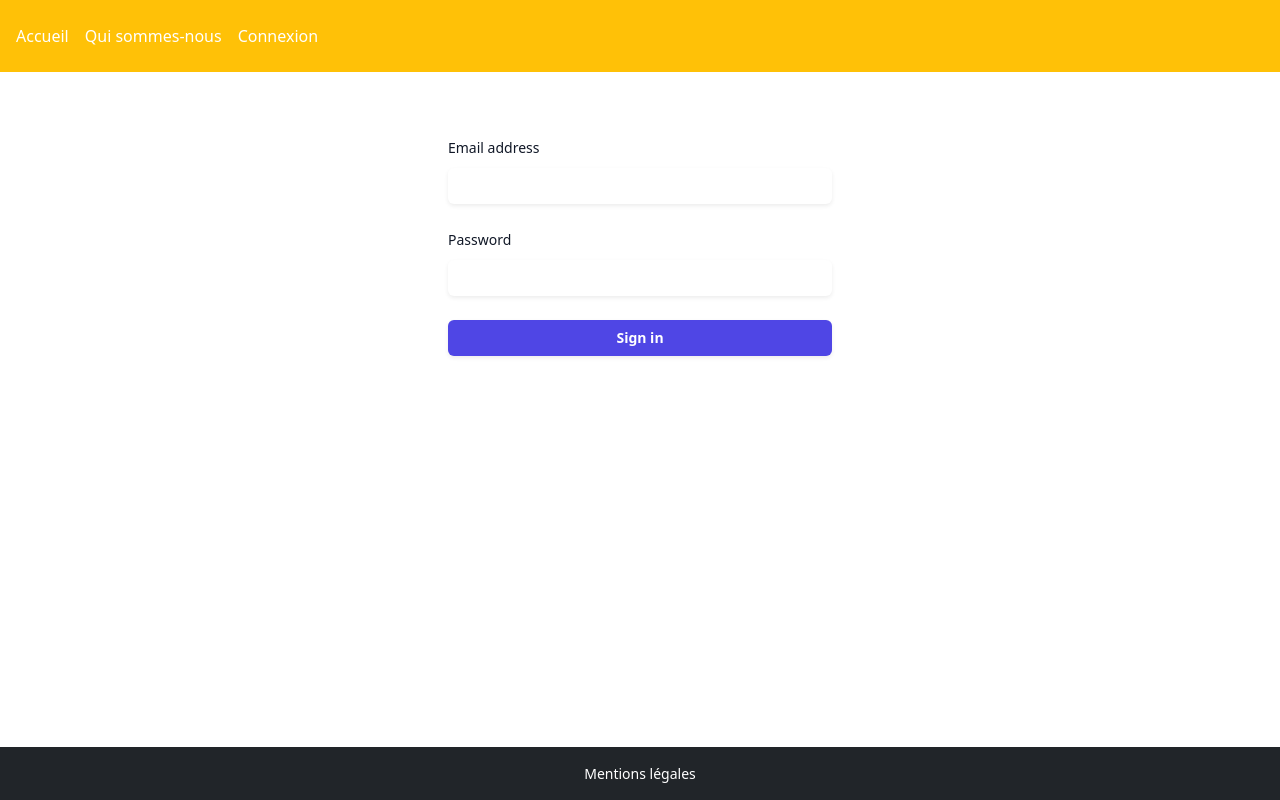
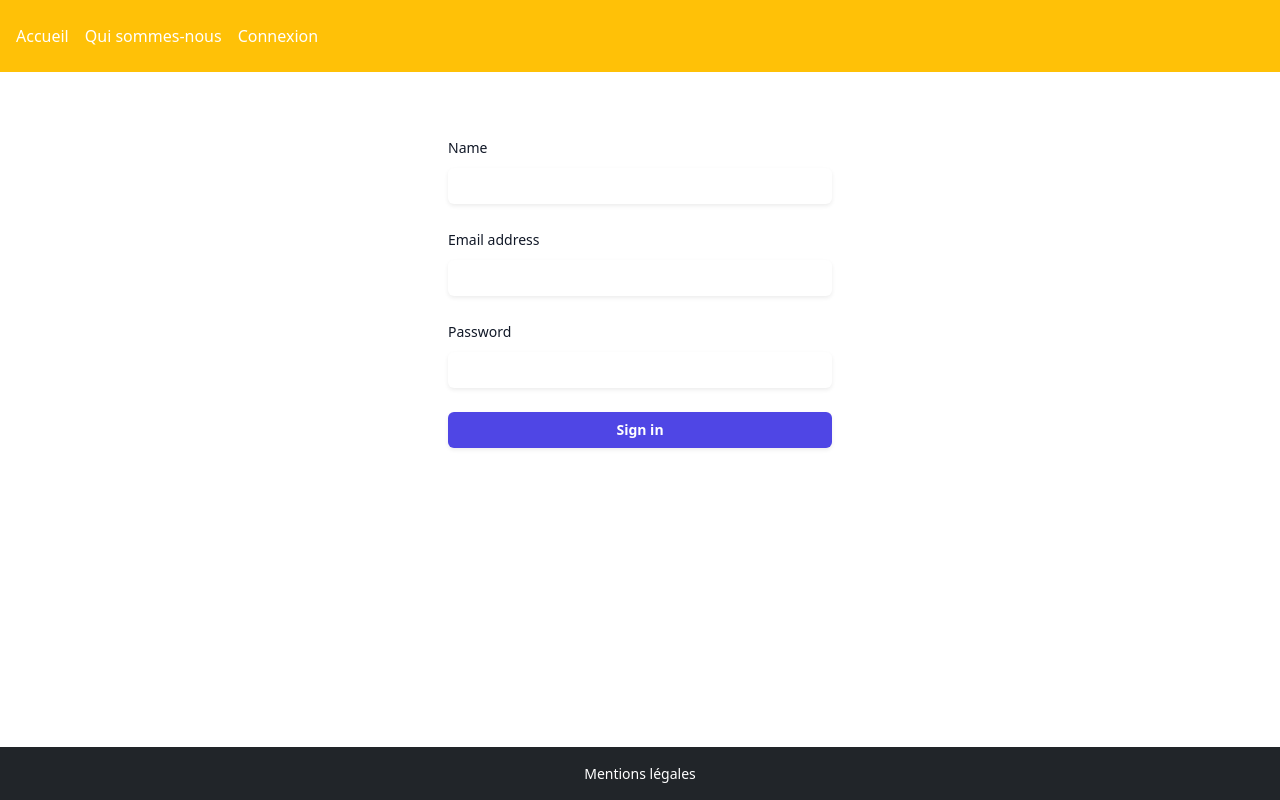
Before and after one commit to DoinaToderici/movies_app, a React (Vite) app: page /login in a window 1280 px wide. Built offline with nearby package versions, Linux system fonts and the light colour scheme; no server answers.

Commit message:
✨ Recupere formData and use for firebase

```diff
--- a/src/components/pages/Connexion.jsx
+++ b/src/components/pages/Connexion.jsx
@@ -1,10 +1,6 @@
-import React, { useContext } from "react";
+import React, { useRef, useContext, useState, useEffect } from "react";
 import { LoginContext } from "../../context/LoginContext";
-import {
-  createUserWithEmailAndPassword,
-  signInWithEmailAndPassword,
-} from "firebase/auth";
-
+import { createUserWithEmailAndPassword } from "firebase/auth";
 import { useNavigate } from "react-router-dom";
 import { auth } from "../../firebaseConfig";
 
@@ -12,21 +8,51 @@ export default function Connexion() {
   const { login } = useContext(LoginContext);
   const navigation = useNavigate();
 
-  const register = (email, password) => {
-    return createUserWithEmailAndPassword(auth, email, password)
+  const handleSubmit = (e) => {
+    e.preventDefault();
+    const formData = new FormData(e.target);
+    const data = Object.fromEntries(formData);
+    console.log(data);
+    connexion(data);
+    localStorage.setItem(
+      "user",
+      JSON.stringify({ name: data.name, id: data.id })
+    );
+  };
+
+  const connexion = (data) =>
+    createUserWithEmailAndPassword(auth, data.email, data.password)
       .then((userCredential) => {
         let user = userCredential.user;
+        console.log(userCredential);
         navigation("/");
       })
       .catch((error) => {
         let errorCode = error.code;
         let errorMessage = error.message;
       });
-  };
 
   return (
     <div className="mt-10 sm:mx-auto sm:w-full sm:max-w-sm">
-      <form className="space-y-6" onSubmit={() => register()}>
+      <form className="space-y-6" onSubmit={handleSubmit}>
+        <div>
+          <label
+            htmlFor="name"
+            className="block text-sm font-medium leading-6 text-gray-900"
+          >
+            Name
+          </label>
+          <div className="mt-2">
+            <input
+              id="name"
+              name="name"
+              type="name"
+              autoComplete="name"
+              required
+              className="block w-full rounded-md border-0 py-1.5 text-gray-900 shadow-sm ring-1 ring-inset ring-gray-300 placeholder:text-gray-400 focus:ring-2 focus:ring-inset focus:ring-indigo-600 sm:text-sm sm:leading-6"
+            />
+          </div>
+        </div>
         <div>
           <label
             htmlFor="email"
@@ -79,12 +105,3 @@ export default function Connexion() {
     </div>
   );
 }
-
-{
-  /* <button
-  className="btn btn-success col-3 mx-auto mt-4"
-  onClick={googleHandler}
->
-  Connexion
-</button> */
-}
```
